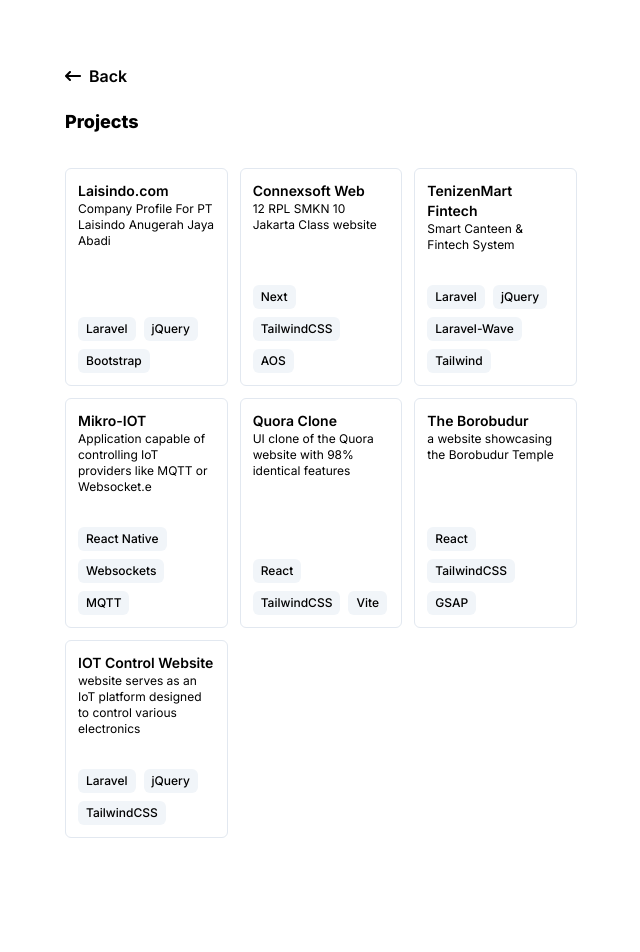
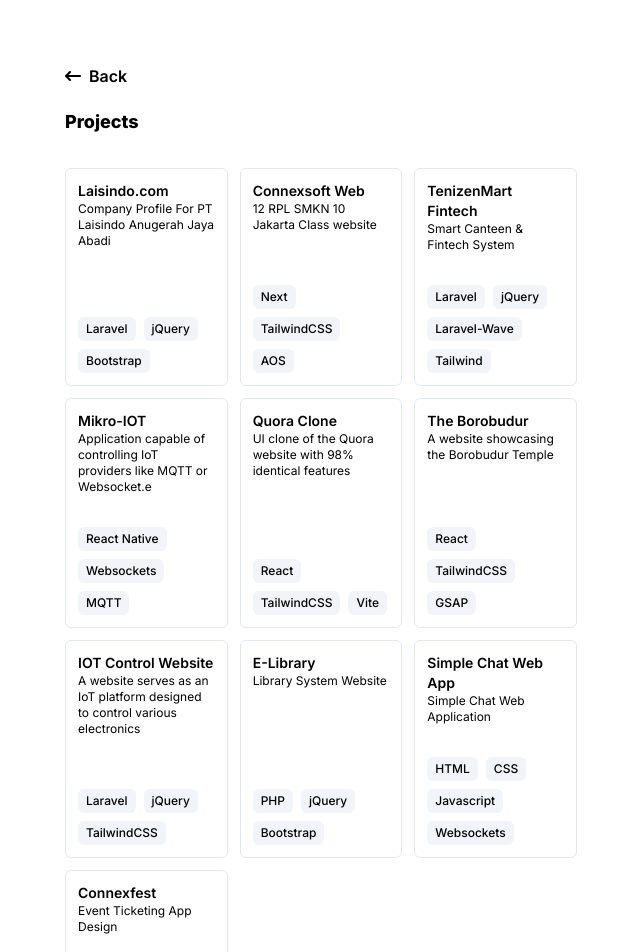
Before and after one commit to ikhsanadrians/portofolio, a Next.js app: page /projects in a window 1280 px wide. Shown: the top 952 px of the page, without its empty margins (319-959 px from the left). Before the commit the page ends 870 px from the top, so only its background shows below. Built offline with nearby package versions, Linux system fonts and the light colour scheme.

Commit message:
feat : shadow absolute

```diff
--- a/app/page.tsx
+++ b/app/page.tsx
@@ -8,6 +8,8 @@
 export default function Home() {
   return (
     <main className="container mx-auto lg:px-96 lg:pt-16 py-8">
+      <div className="absolute top-0 left-0 h-80 w-64 bg-gradient-to-r from-slate-900 to-slate-700/20 rounded-full blur-[120px] -z-10">
+      </div>
       <div className="identity-box flex justify-between">
         <Identity />
       </div>
@@ -45,6 +47,8 @@
           </div>
         </div>
       </Link>
+      <div className="absolute -bottom-[26rem] right-0 h-80 w-64 bg-gradient-to-r from-slate-900 to-slate-700/20 rounded-full blur-[120px] -z-10">
+      </div>
     </main>
   );
 }
--- a/components/about/identity.tsx
+++ b/components/about/identity.tsx
@@ -17,7 +17,7 @@
                         <p className="roles">Fullstack Developer</p>
                     </div>
                 </div>
-                <div className="locations flex items-center gap-2 text-sm">
+                <div className="locations flex items-center gap-1 text-sm">
                     <svg xmlns="http://www.w3.org/2000/svg" width="24" height="24" viewBox="0 0 24 24" fill="none" stroke="currentColor" stroke-width="2" stroke-linecap="round" stroke-linejoin="round" className="lucide lucide-globe size-3"><circle cx="12" cy="12" r="10"></circle><path d="M12 2a14.5 14.5 0 0 0 0 20 14.5 14.5 0 0 0 0-20"></path><path d="M2 12h20"></path></svg>
                     <p className="text-[13px] text-xs">
                         East Jakarta , Indonesia
--- a/components/projects/card.tsx
+++ b/components/projects/card.tsx
@@ -44,16 +44,37 @@
     },
     {
         title: "The Borobudur",
-        description: "a website showcasing the Borobudur Temple",
+        description: "A website showcasing the Borobudur Temple",
         techStack: [
             "React", "TailwindCSS", "GSAP"
         ]
     },
     {
         title: "IOT Control Website",
-        description: "website serves as an IoT platform designed to control various electronics",
+        description: "A website serves as an IoT platform designed to control various electronics",
         techStack: [
             "Laravel", "jQuery", "TailwindCSS"
+        ]
+    },
+    {
+        title: "E-Library",
+        description: "Library System Website",
+        techStack: [
+            "PHP", "jQuery", "Bootstrap"
+        ]
+    },
+    {
+        title: "Simple Chat Web App",
+        description: "Simple Chat Web Application",
+        techStack: [
+            "HTML", "CSS", "Javascript", "Websockets"
+        ]
+    },
+    {
+        title: "Connexfest",
+        description: "Event Ticketing App Design",
+        techStack: [
+            "Flutter",
         ]
     }
 ]
@@ -70,7 +91,7 @@
                         {project.description}
                     </div>
                 </div>
-                <div className="project-techstack flex flex-wrap lg:flex-row flex-col sm:flex-col gap-2 text-xs mt-8">
+                <div className="project-techstack flex flex-wrap gap-2 text-xs mt-8">
                     {project.techStack.map((tech, index) => (
                         <div key={index} className="stack text-xs font-medium bg-slate-100 w-fit px-2 py-1 rounded-md">
                             {tech}
--- a/components/work/work.tsx
+++ b/components/work/work.tsx
@@ -13,7 +13,7 @@
 {
     place: "PT Laisindo Anugerah Jaya Abadi",
     role: "Frontend Developer",
-    years: "Sep 2023 - Aug 2023",
+    years: "Aug 2023 - Sep 2023",
     description: [
         "Develop Company Profile Website For Laisindo using Laravel & jQuery",
         "Develop Product Catalogue System using Laravel & jQuery"
```
